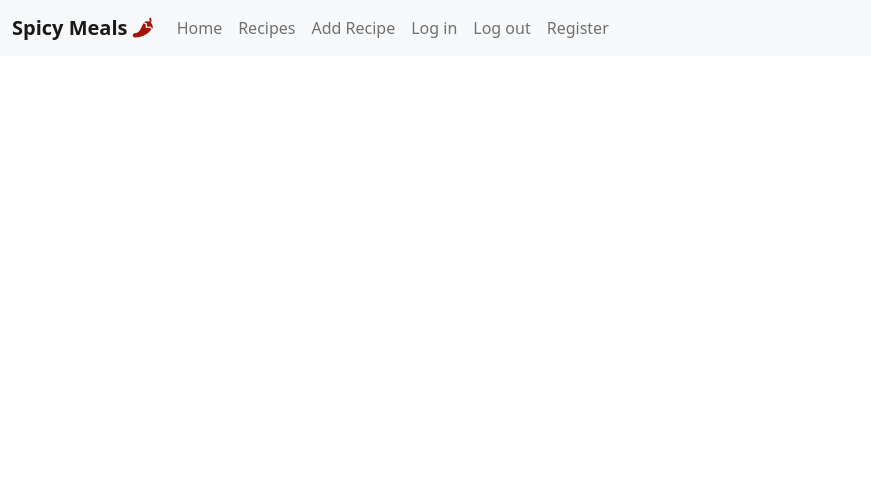
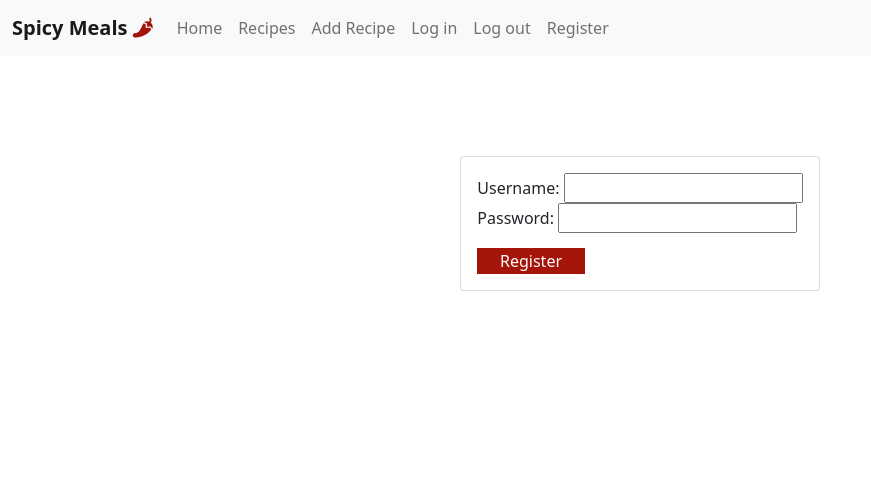
Before and after one commit to Yassinrby/spicy-meals, a Flask app: template templates/register.html in a window 1280 px wide. Shown: the top 490 px of the page, without its empty margins (0-871 px from the left). Run offline with Flask 2, Linux system fonts and the light colour scheme; the template is opened without the code that fills it, so the values that code supplies are empty; some libraries are stand-ins or nearby versions.

Commit message:
Registration functionality working

```diff
--- a/app.py
+++ b/app.py
@@ -1,11 +1,12 @@
 import os
 from flask import (
-    Flask, flash, render_template, redirect, request, session, url_for)
+    Flask, flash, render_template,
+    redirect, request, session, url_for)
 from flask_pymongo import PyMongo
 from bson.objectid import ObjectId
+from werkzeug.security import generate_password_hash, check_password_hash
 if os.path.exists("env.py"):
     import env
-
 
 
 app = Flask(__name__)
@@ -19,8 +20,28 @@ app.secret_key = os.environ.get("SECRET_KEY")
 mongo = PyMongo(app)
 
 
-@app.route("/register/", methods=["GET", "POST"])
+@app.route("/register", methods=["GET", "POST"])
 def register():
+    if request.method == "POST":
+        # check if username already exists in db
+        existing_user = mongo.db.users.find_one(
+            {"username": request.form.get("username").lower()})
+
+        if existing_user:
+            flash("Username already exists")
+            return redirect(url_for("register"))
+
+        register = {
+            "username": request.form.get("username").lower(),
+            "password": generate_password_hash(request.form.get("password"))
+        }
+        mongo.db.users.insert_one(register)
+
+        # put the new user into 'session' cookie
+        session["user"] = request.form.get("username").lower()
+        flash("Registration Successful!")
+        return redirect(url_for("register", username=session["user"]))
+
     return render_template("register.html")
 
 
--- a/static/css/style.css
+++ b/static/css/style.css
@@ -35,3 +35,11 @@ footer {
 .card-panel {
     display: table;
 }
+
+.button {
+    margin-top: 15px;
+    width: 33%;
+    color: white;
+    background-color: #a51409;
+    border: none;
+}
--- a/templates/register.html
+++ b/templates/register.html
@@ -2,5 +2,32 @@
 {% block title %} Register {% endblock %}
 
 {% block content %}
+<div class="container">
+    <div class="card mx-auto">
+        <div class="card-body">
+            <form method="POST" action="{{ url_for('register') }}">
+                <div class="row">
+                    <div class="col-md-12">
+                        <label for="username">Username:</label>
+                        <input id="username" name="username" type="text" class="validate" minlength="5" maxlength="15"
+                            pattern="^[a-zA-Z0-9]{5,15}$" required>
+                    </div>
+                </div>
+                <div class="row">
+                    <div class="col-md-12">
+                        <label for="password">Password:</label>
+                        <input id="password" name="password" type="password" class="validate" minlength="5"
+                            maxlength="15" pattern="^[a-zA-Z0-9]{5,15}$" required>
+                    </div>
+                </div>
+                <div class="row mx-auto">
+                    <button type="submit" class="button">
+                    Register
+                </button>
+                </div>
+            </form>
+        </div>
+    </div>
+</div>
 
 {% endblock %}
```
